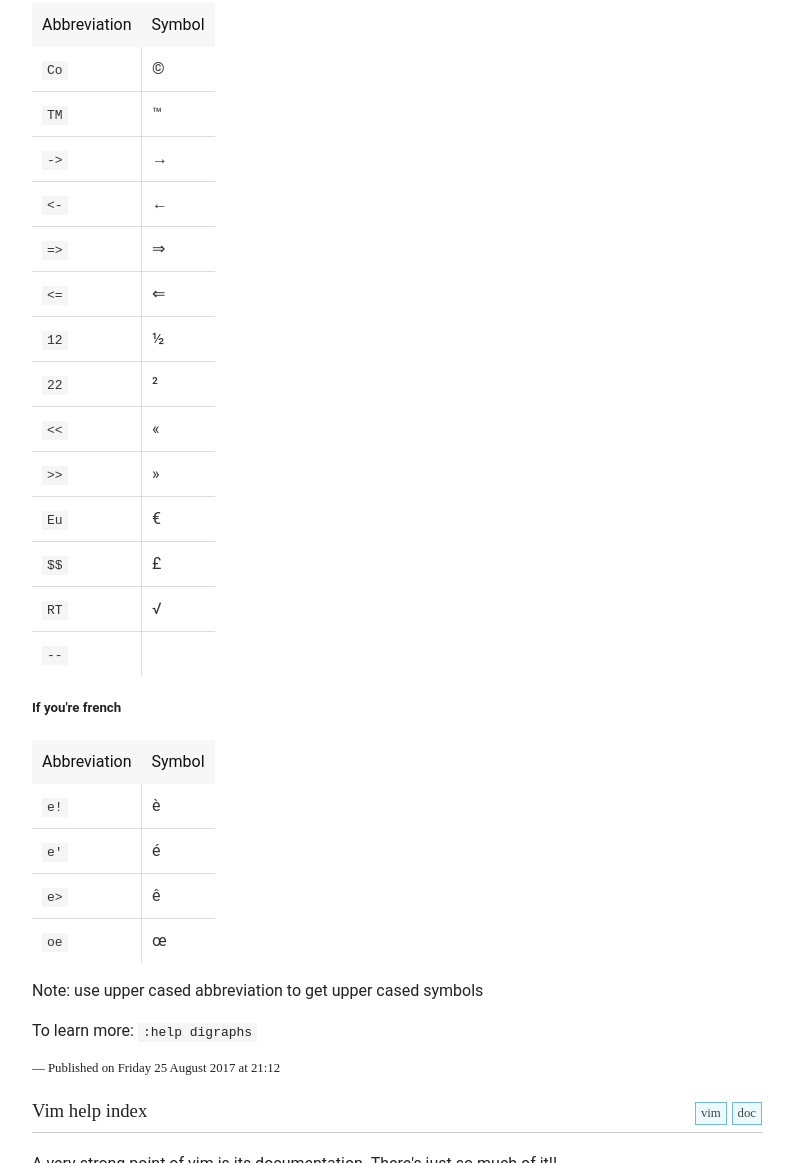
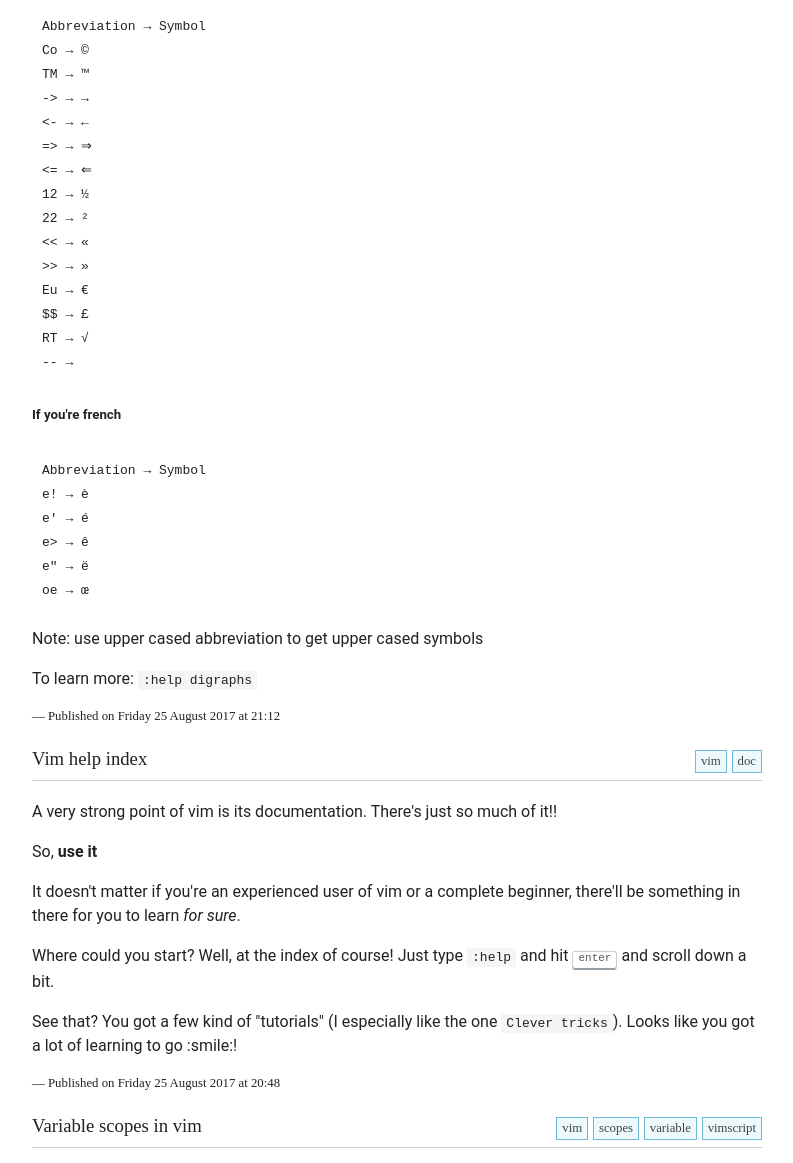
Before and after one commit to math2001/tips, a website: page index.html in a window 1280 px wide. Shown: the part 3869-5032 px from the top of the page, without its empty margins (243-1036 px from the left). Drawn offline with nearby package versions, Linux system fonts and the light colour scheme; a web font is replaced by a local one.

Commit message:
:speech_balloon: update vim-digraphs.md

```diff
--- a/index.html
+++ b/index.html
@@ -220,99 +220,30 @@
 <h4 id="littlecheatsheet">Little cheat sheet</h4>
 <p>Because I'm nice (:smile:), I made a little list of the ones you might be likely
 to use:</p>
-<table>
-<thead>
-<tr>
-<th>Abbreviation</th>
-<th>Symbol</th>
-</tr>
-</thead>
-<tbody>
-<tr>
-<td><code>Co</code></td>
-<td>©</td>
-</tr>
-<tr>
-<td><code>TM</code></td>
-<td>™</td>
-</tr>
-<tr>
-<td><code>-&gt;</code></td>
-<td>→</td>
-</tr>
-<tr>
-<td><code>&lt;-</code></td>
-<td>←</td>
-</tr>
-<tr>
-<td><code>=&gt;</code></td>
-<td>⇒</td>
-</tr>
-<tr>
-<td><code>&lt;=</code></td>
-<td>⇐</td>
-</tr>
-<tr>
-<td><code>12</code></td>
-<td>½</td>
-</tr>
-<tr>
-<td><code>22</code></td>
-<td>²</td>
-</tr>
-<tr>
-<td><code>&lt;&lt;</code></td>
-<td>«</td>
-</tr>
-<tr>
-<td><code>&gt;&gt;</code></td>
-<td>»</td>
-</tr>
-<tr>
-<td><code>Eu</code></td>
-<td>€</td>
-</tr>
-<tr>
-<td><code>$$</code></td>
-<td>£</td>
-</tr>
-<tr>
-<td><code>RT</code></td>
-<td>√</td>
-</tr>
-<tr>
-<td><code>--</code></td>
-<td>­</td>
-</tr>
-</tbody>
-</table>
+<pre><code>Abbreviation → Symbol
+Co → ©
+TM → ™
+-&gt; → →
+&lt;- → ←
+=&gt; → ⇒
+&lt;= → ⇐
+12 → ½
+22 → ²
+&lt;&lt; → «
+&gt;&gt; → »
+Eu → €
+$$ → £
+RT → √
+-- → ­
+</code></pre>
 <h5 id="ifyourefrench">If you're french</h5>
-<table>
-<thead>
-<tr>
-<th>Abbreviation</th>
-<th>Symbol</th>
-</tr>
-</thead>
-<tbody>
-<tr>
-<td><code>e!</code></td>
-<td>è</td>
-</tr>
-<tr>
-<td><code>e'</code></td>
-<td>é</td>
-</tr>
-<tr>
-<td><code>e&gt;</code></td>
-<td>ê</td>
-</tr>
-<tr>
-<td><code>oe</code></td>
-<td>œ</td>
-</tr>
-</tbody>
-</table>
+<pre><code>Abbreviation → Symbol
+e! → è
+e' → é
+e&gt; → ê
+e" → ë
+oe → œ
+</code></pre>
 <p>Note: use upper cased abbreviation to get upper cased symbols</p>
 <p>To learn more: <code>:help digraphs</code></p>
     </div>
```
Also changed, not shown: tips/vim-digraphs.md (+21 -22 lines).
